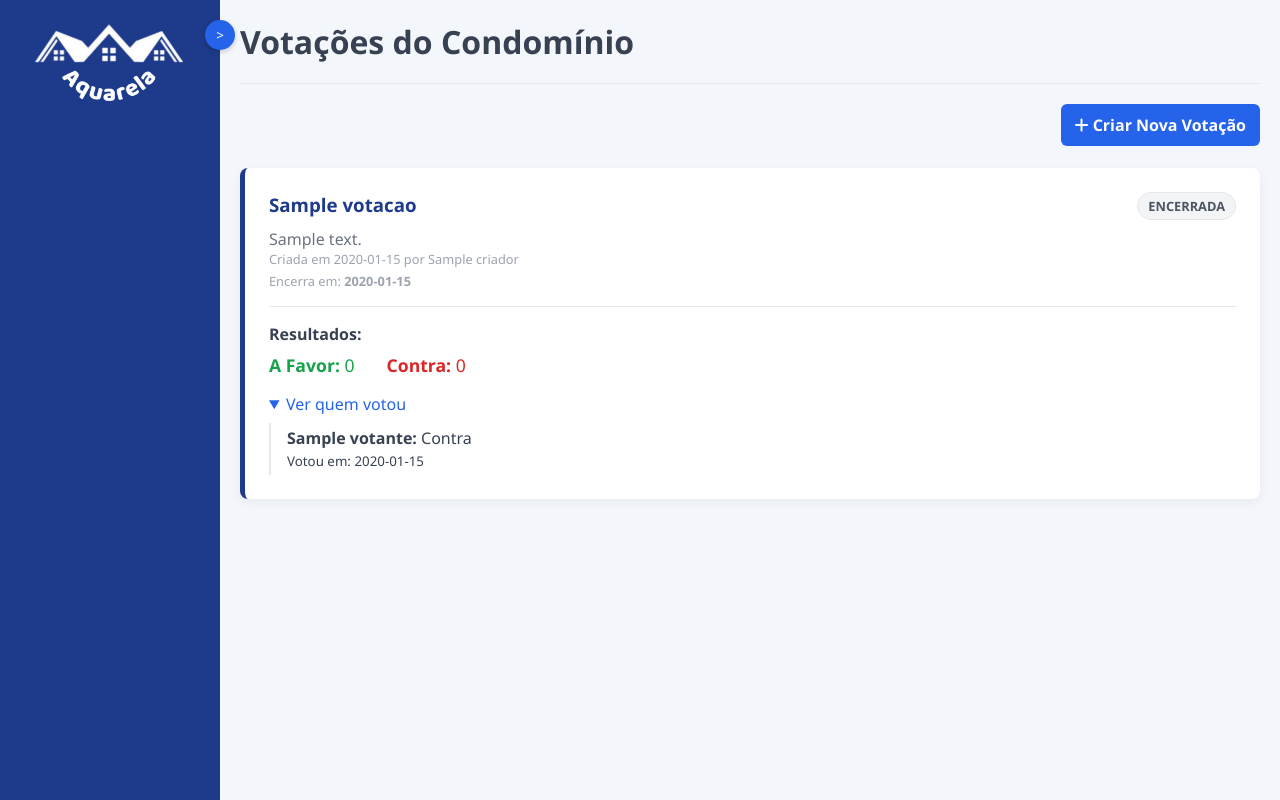
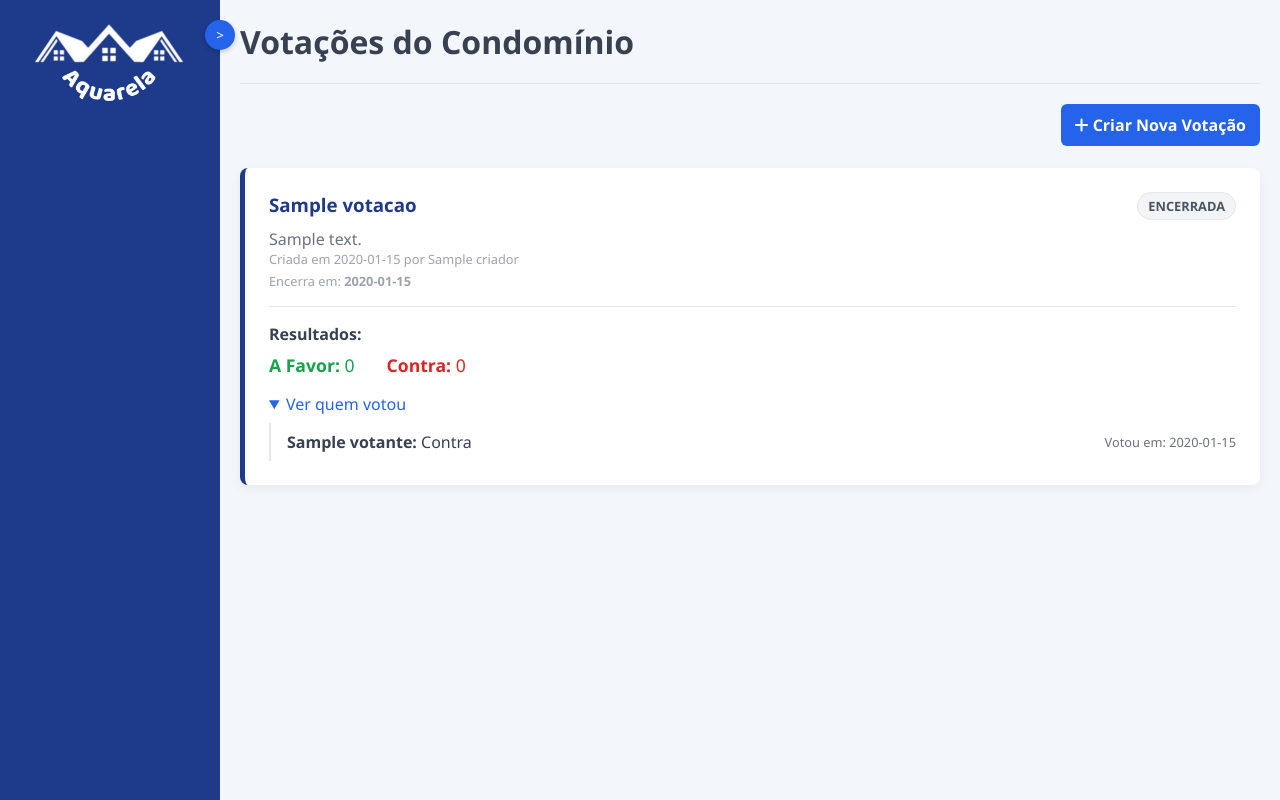
Before and after one commit to DigogSXD/CondoIQ, a Python web app: template templates/votacoes.html in a window 1280 px wide, after a click on "Ver quem votou". Run offline with Jinja, Linux system fonts and the light colour scheme; the template is opened without the code that fills it: most values are stand-ins (such as "Sample title", 1, 10 or a date in 2020).

Commit message:
Update votacoes.html

```diff
--- a/templates/votacoes.html
+++ b/templates/votacoes.html
@@ -132,5 +132,19 @@
     .card-empty { text-align: center; padding: 2rem; background: var(--card); border-radius: var(--radius); color: var(--muted); }
     .btn-warning { background-color: var(--warning); color: white; }
     .btn-warning:hover { background-color: #b45309; }
+    .voters-list li {
+        padding: 8px 0;
+        display: flex;
+        justify-content: space-between;
+        align-items: center;
+        border-bottom: 1px solid var(--line);
+    }
+    .voters-list li:last-child {
+        border-bottom: none;
+    }
+    .vote-date {
+        color: var(--muted);
+        font-size: 0.8rem;
+    }
 </style>
 {% endblock %}
```
